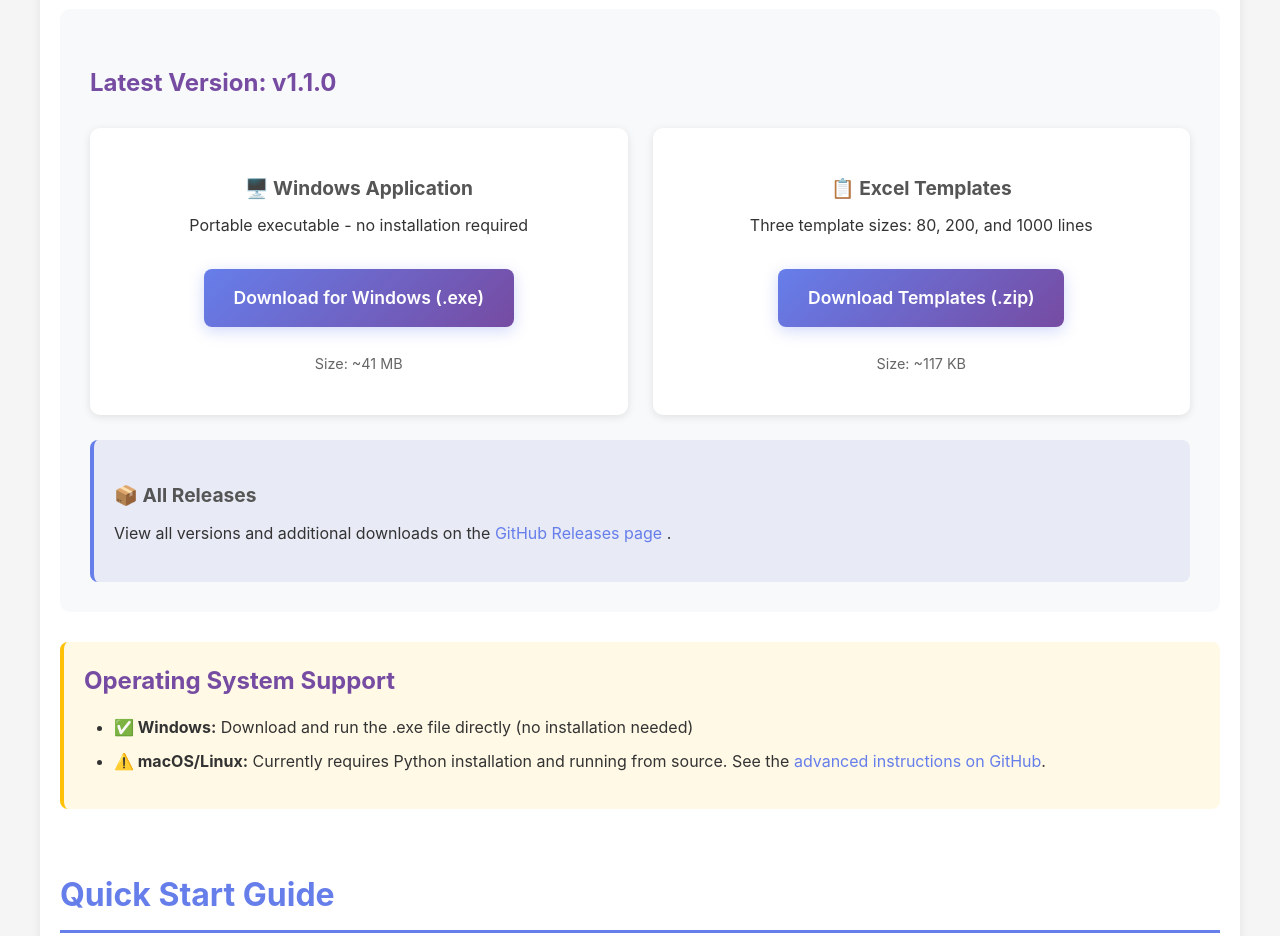
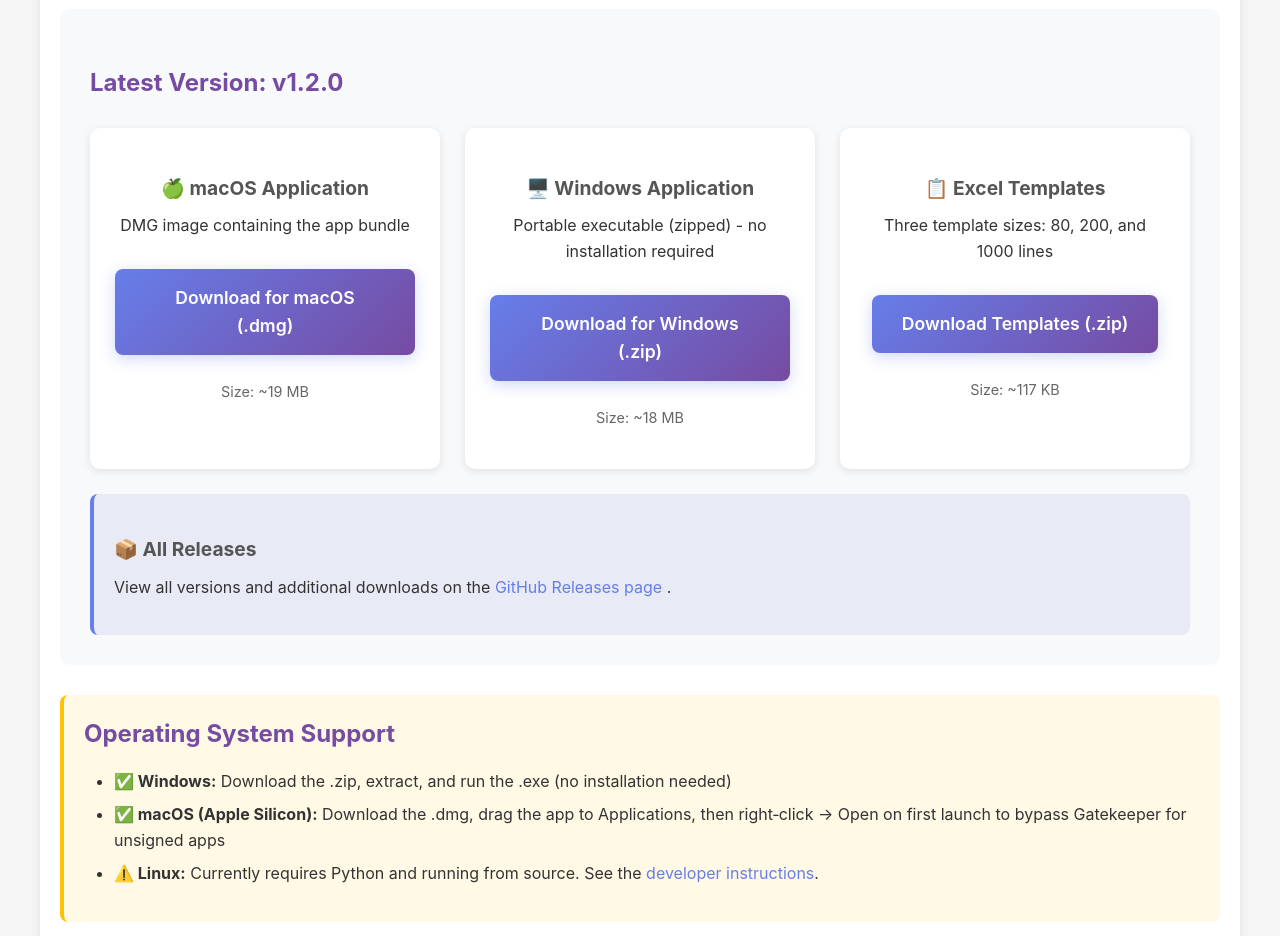
Before and after one commit to rulingAnts/FlexText-Excel-Import, a plain HTML site: page docs/index.html in a window 1280 px wide. Shown: the part 960-1896 px from the top of the page. Drawn offline with Linux system fonts and the light colour scheme.

Commit message:
Update version numbers and download links in documentation; enhance build scripts for macOS and Windows

```diff
--- a/docs/index.html
+++ b/docs/index.html
@@ -64,23 +64,32 @@
             </p>
 
             <div class="download-section">
-                <h3>Latest Version: v1.1.0</h3>
+                <h3>Latest Version: v1.2.0</h3>
 
                 <div class="download-boxes">
                     <div class="download-box">
+                        <h4>🍏 macOS Application</h4>
+                        <p>DMG image containing the app bundle</p>
+                        <a href="https://github.com/rulingAnts/FlexText-Excel-Import/releases/download/v1.2.0/Interlinear-Converter-v1.2.0.mac.dmg"
+                           class="download-button">
+                            Download for macOS (.dmg)
+                        </a>
+                        <p class="file-size">Size: ~19 MB</p>
+                    </div>
+                    <div class="download-box">
                         <h4>🖥️ Windows Application</h4>
-                        <p>Portable executable - no installation required</p>
-                        <a href="https://github.com/rulingAnts/FlexText-Excel-Import/releases/download/v1.1.0/convert_interlinear_gui.exe"
+                        <p>Portable executable (zipped) - no installation required</p>
+                        <a href="https://github.com/rulingAnts/FlexText-Excel-Import/releases/download/v1.2.0/Interlinear.Converter.1.2.0.win.zip"
                            class="download-button">
-                            Download for Windows (.exe)
+                            Download for Windows (.zip)
                         </a>
-                        <p class="file-size">Size: ~41 MB</p>
+                        <p class="file-size">Size: ~18 MB</p>
                     </div>
 
                     <div class="download-box">
                         <h4>📋 Excel Templates</h4>
                         <p>Three template sizes: 80, 200, and 1000 lines</p>
-                        <a href="https://github.com/rulingAnts/FlexText-Excel-Import/releases/download/v1.1.0/Excel.Templates.zip"
+                        <a href="https://github.com/rulingAnts/FlexText-Excel-Import/releases/download/v1.2.0/Excel.Templates.zip"
                            class="download-button">
                             Download Templates (.zip)
                         </a>
@@ -102,10 +111,10 @@
             <div class="os-support">
                 <h3>Operating System Support</h3>
                 <ul>
-                    <li><strong>✅ Windows:</strong> Download and run the .exe file directly (no installation needed)</li>
-                    <li><strong>⚠️ macOS/Linux:</strong> Currently requires Python installation and running from source.
-                        See the <a href="https://github.com/rulingAnts/FlexText-Excel-Import#for-advanced-programming-geeks-like-me-cli-version" target="_blank">
-                        advanced instructions on GitHub</a>.</li>
+                    <li><strong>✅ Windows:</strong> Download the .zip, extract, and run the .exe (no installation needed)</li>
+                    <li><strong>✅ macOS (Apple Silicon):</strong> Download the .dmg, drag the app to Applications, then right‑click → Open on first launch to bypass Gatekeeper for unsigned apps</li>
+                    <li><strong>⚠️ Linux:</strong> Currently requires Python and running from source. See the
+                        <a href="https://github.com/rulingAnts/FlexText-Excel-Import#setup-and-gui-usage" target="_blank">developer instructions</a>.</li>
                 </ul>
             </div>
         </section>
```
Also changed, not shown: 2 other files.
